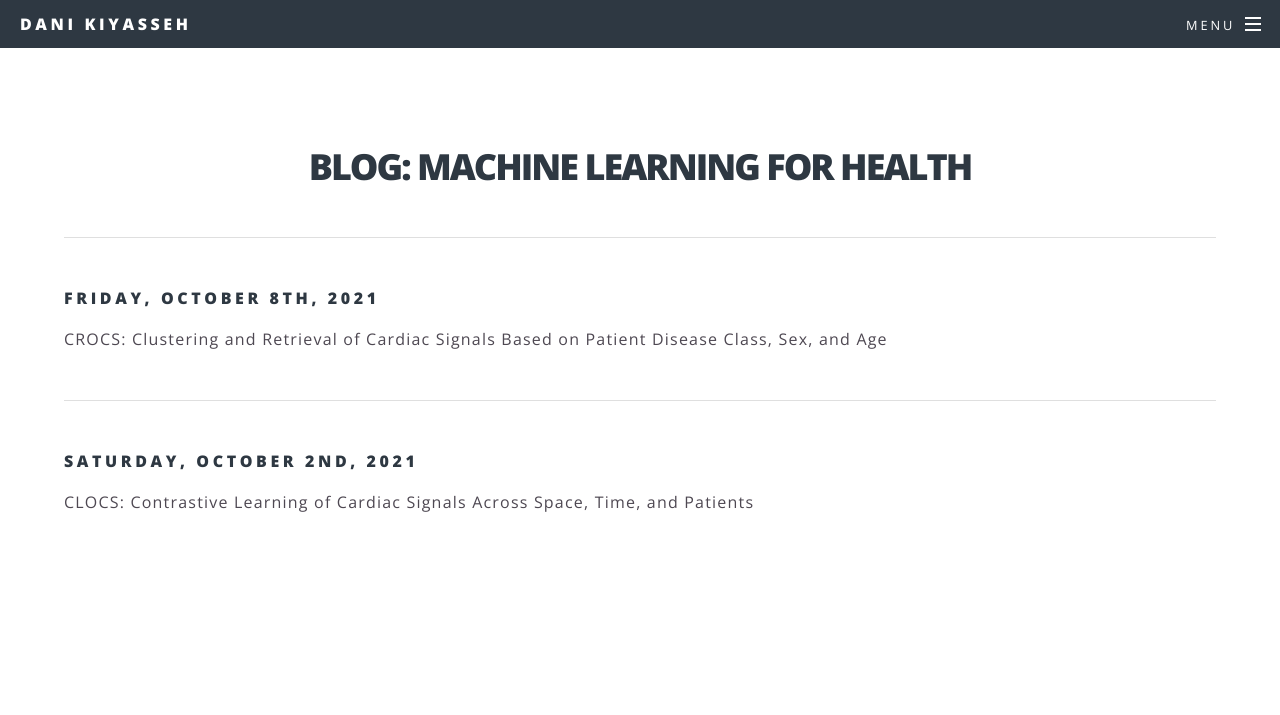
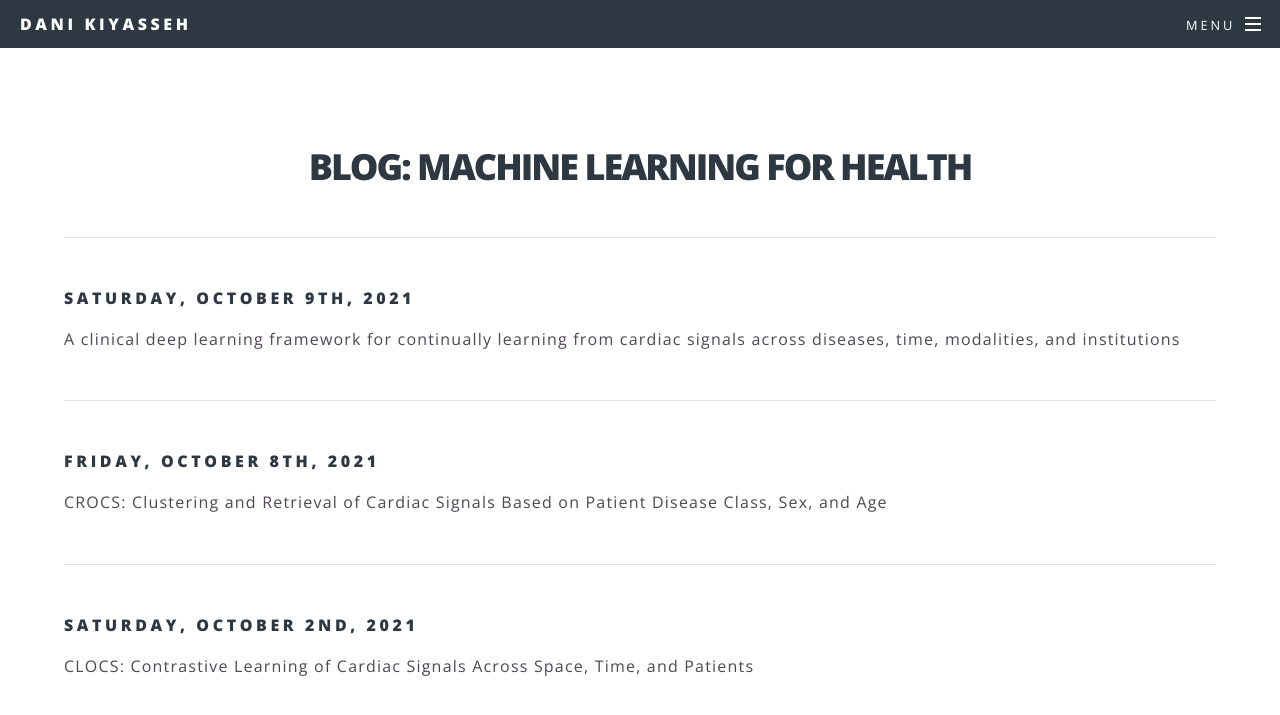
Before and after one commit to danikiyasseh/danikiyasseh.github.io, a Jekyll site: the page blogs/index.html, which Jekyll copies as it is, in a window 1280 px wide. Shown: the top 715 px of the page. Built offline with Jekyll 4.4.1, drawn with Linux system fonts in a browser that asks for light colours; a style sheet for code colours, icons or effects is not loaded.

Commit message:
Update index.html

```diff
--- a/blogs/index.html
+++ b/blogs/index.html
@@ -79,7 +79,17 @@
 								</center>
 								</h2>
 
-                <hr>
+								<hr>
+
+								<h4>
+								Saturday, October 9th, 2021
+								</h4>
+
+								<p>
+								<a id='overwhite' href="https://danikiyasseh.github.io/blogs/CLOPS/">A clinical deep learning framework for continually learning from cardiac signals across diseases, time, modalities, and institutions</a>
+								</p>
+
+								<hr>
 
 								<h4>
 								Friday, October 8th, 2021
@@ -89,7 +99,7 @@
 								<a id='overwhite' href="https://danikiyasseh.github.io/blogs/CROCS/">CROCS: Clustering and Retrieval of Cardiac Signals Based on Patient Disease Class, Sex, and Age</a>
 								</p>
 
-                <hr>
+                						<hr>
 
 								<h4>
 								Saturday, October 2nd, 2021
@@ -98,6 +108,7 @@
 								<p>
 								<a id='overwhite' href="https://danikiyasseh.github.io/blogs/CLOCS/index.html">CLOCS: Contrastive Learning of Cardiac Signals Across Space, Time, and Patients</a>
 								</p>
+
 
 							</div>
 						</section>
```
